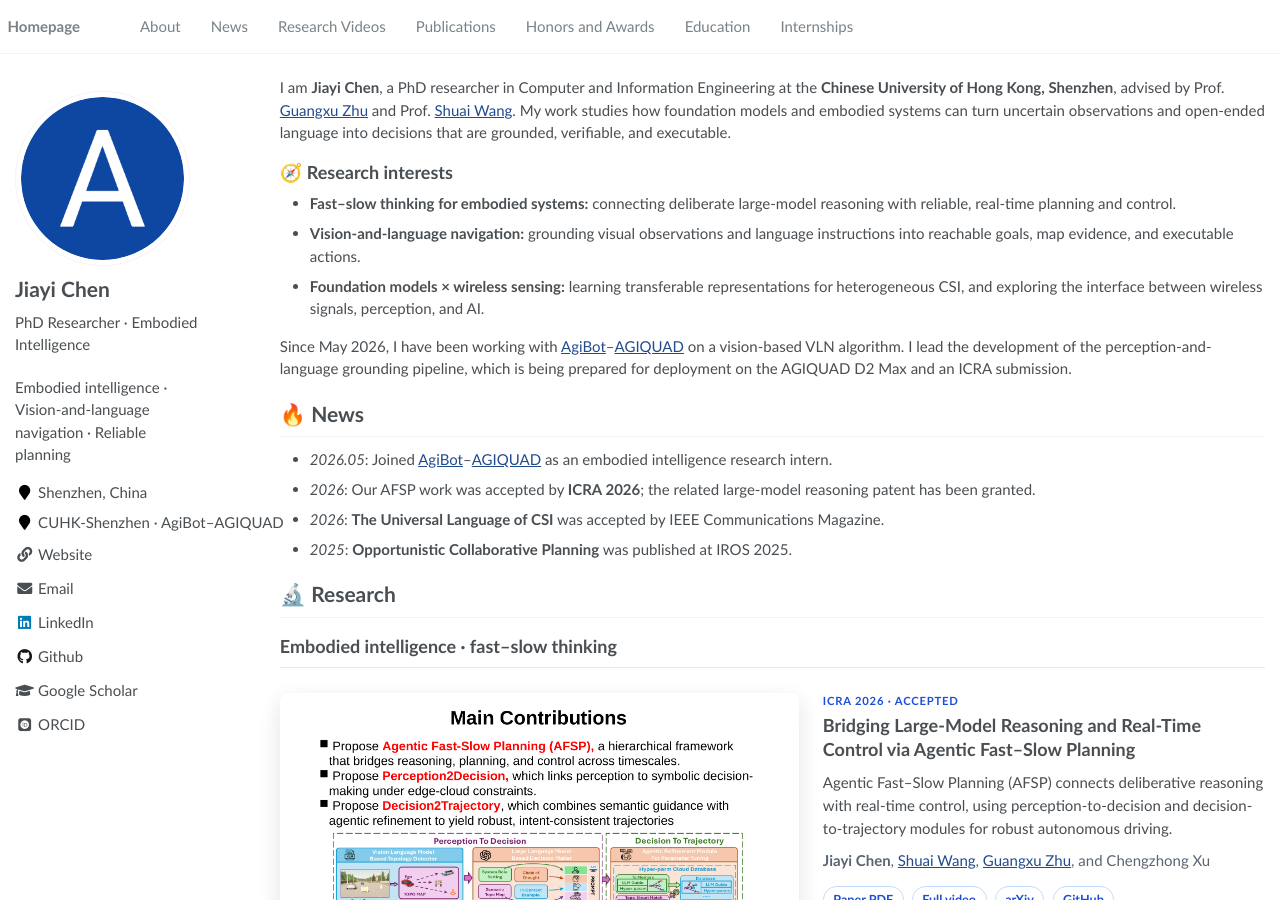
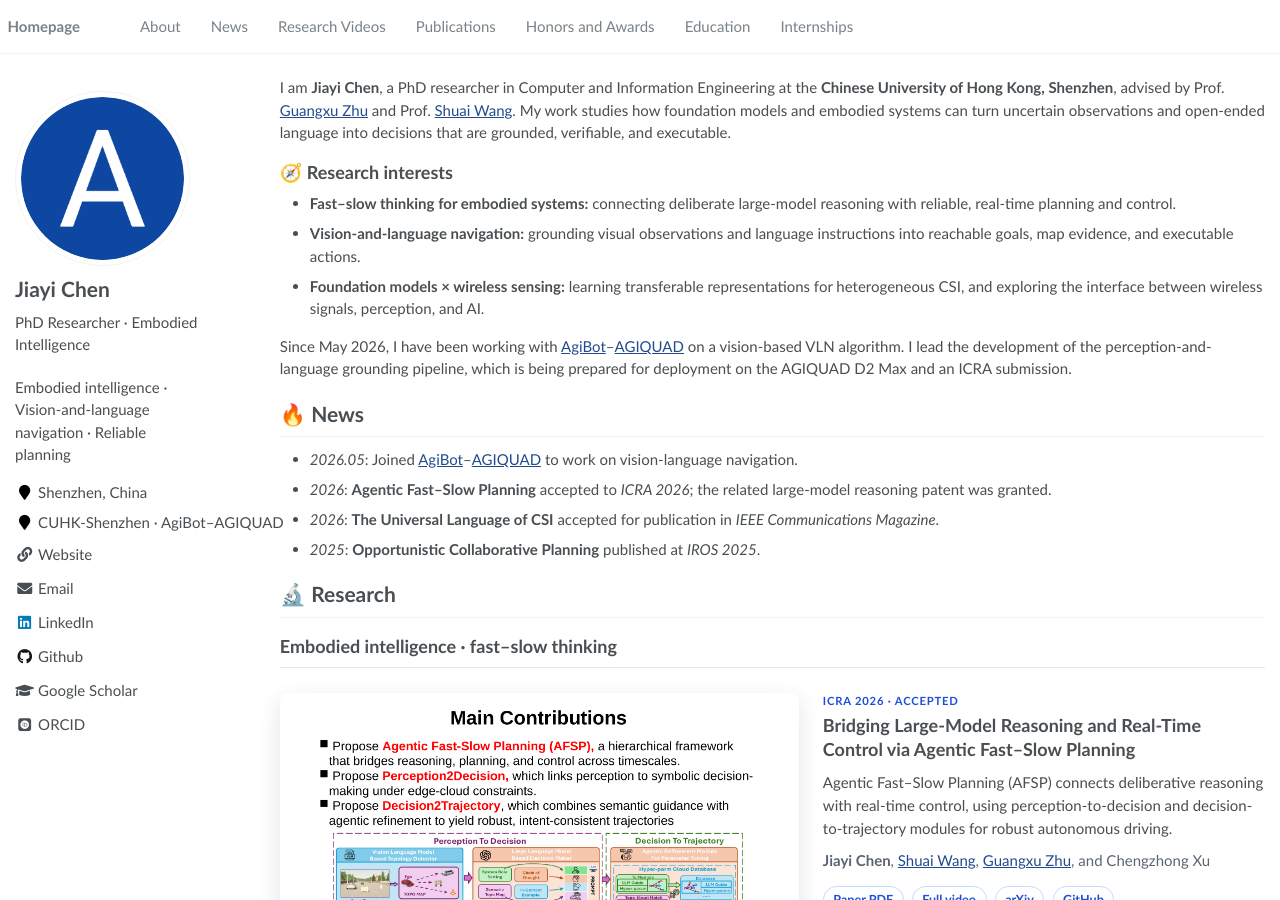
Before and after one commit to cjychenjiayi/cjychenjiayi.github.io, a Jekyll site: the page built from _pages/about.md, in a window 1280 px wide and 900 px high. Built offline with Jekyll 4.4.1, drawn with Linux system fonts in a browser that asks for light colours; some web fonts are replaced.

Commit message:
Polish homepage news wording

```diff
--- a/_pages/about.md
+++ b/_pages/about.md
@@ -22,10 +22,10 @@ Since May 2026, I have been working with <a href='https://www.agibot.com/' targe
 
 # 🔥 News
 
-- *2026.05*: Joined <a href='https://www.agibot.com/' target='_blank' rel='noopener'>AgiBot</a>–<a href='https://www.agibot.com.cn/index.html' target='_blank' rel='noopener'>AGIQUAD</a> as an embodied intelligence research intern.
-- *2026*: Our AFSP work was accepted by **ICRA 2026**; the related large-model reasoning patent has been granted.
-- *2026*: **The Universal Language of CSI** was accepted by IEEE Communications Magazine.
-- *2025*: **Opportunistic Collaborative Planning** was published at IROS 2025.
+- *2026.05*: Joined <a href='https://www.agibot.com/' target='_blank' rel='noopener'>AgiBot</a>–<a href='https://www.agibot.com.cn/index.html' target='_blank' rel='noopener'>AGIQUAD</a> to work on vision-language navigation.
+- *2026*: **Agentic Fast–Slow Planning** accepted to *ICRA 2026*; the related large-model reasoning patent was granted.
+- *2026*: **The Universal Language of CSI** accepted for publication in *IEEE Communications Magazine*.
+- *2025*: **Opportunistic Collaborative Planning** published at *IROS 2025*.
 
 # 🔬 Research
 
```
